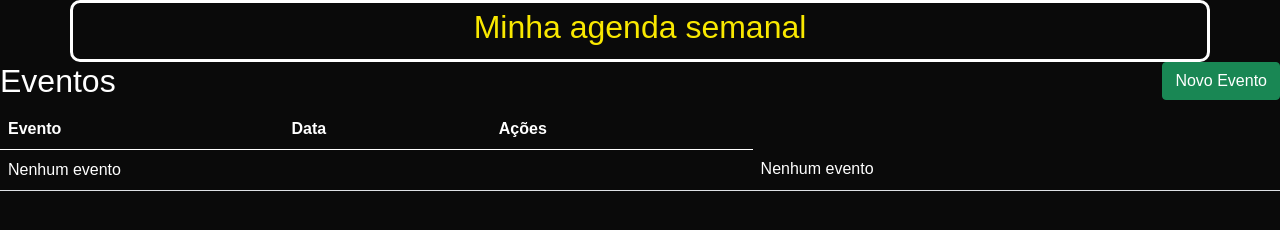
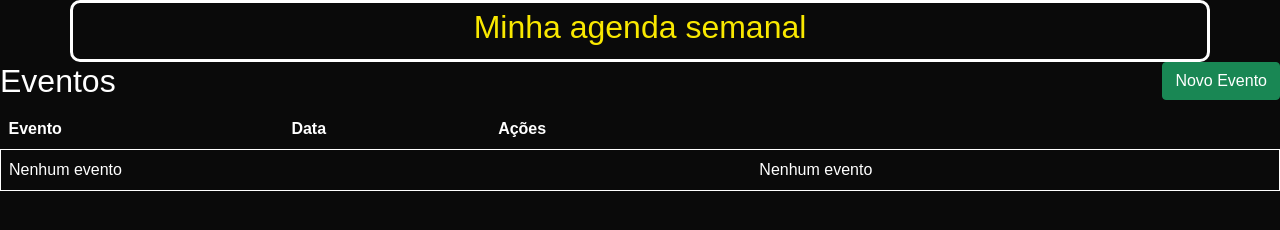
Before and after one commit to LeviGabriel867/AgendaWEB, a plain HTML site: page index.html in a window 1280 px wide. Drawn offline with nearby package versions, Linux system fonts and the light colour scheme.

Commit message:
Refatorando bordas

```diff
--- a/css/index.css
+++ b/css/index.css
@@ -2,6 +2,10 @@ body {
     color: white;
     background-color: rgba(0, 0, 0, 0.959);
     font-family: Arial, Helvetica, sans-serif;
+}
+#tabelaEventos{
+    border: 1px solid #ffffff;
+
 }
 
 /* header */
```
Also changed, not shown: index.html (+1 -26 lines).
